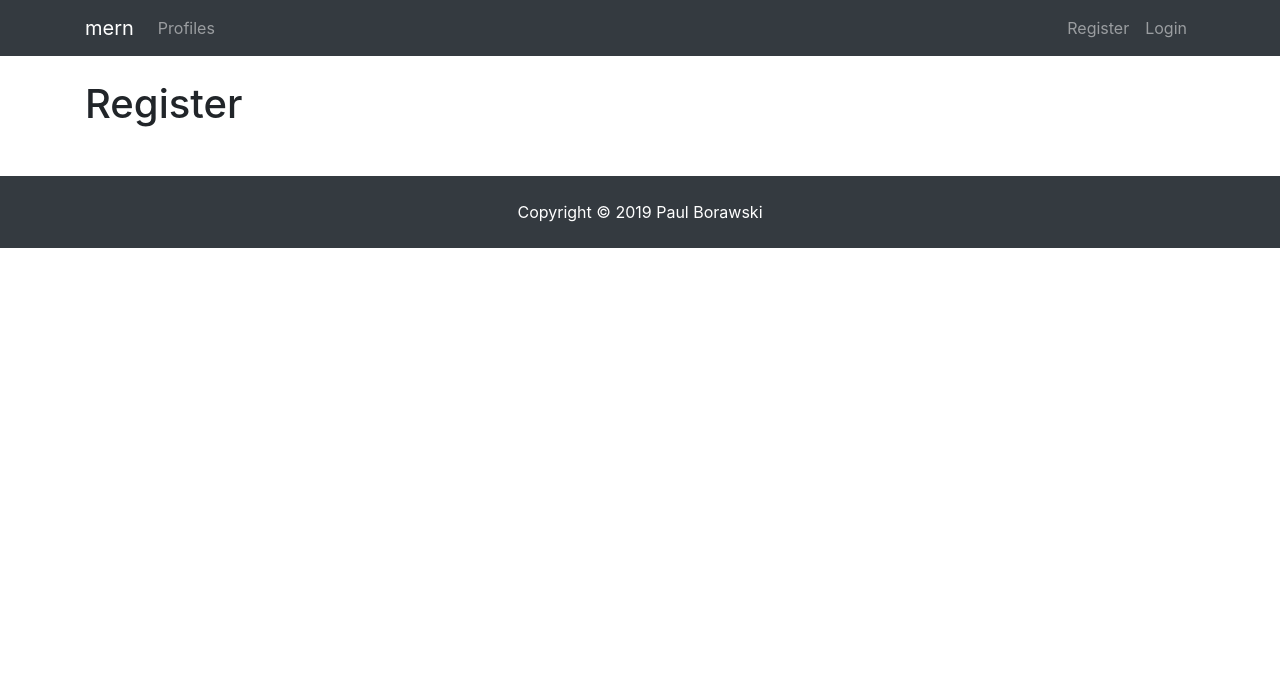
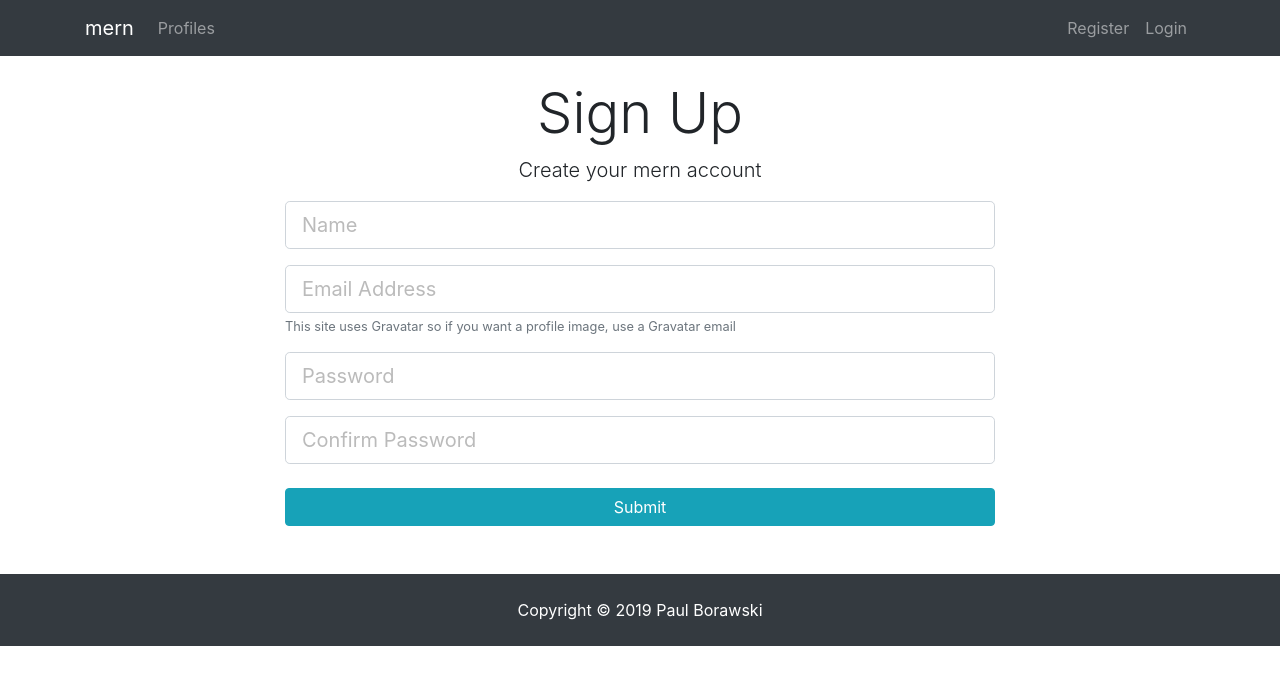
Before and after one commit to iAmNawa/mern, a React (Create React App) app in the folder client/: page /register in a window 1280 px wide. Shown: the top 684 px of the page. Built offline with nearby package versions, Linux system fonts and the light colour scheme.

Commit message:
console.log user

```diff
--- a/client/src/components/auth/Register.js
+++ b/client/src/components/auth/Register.js
@@ -1,10 +1,87 @@
 import React, { Component } from 'react';
 
 class Register extends Component {
+  constructor() {
+    super();
+    this.state = {
+      name: '',
+      email: '',
+      password: '',
+      password2: '',
+      errors: {}
+    }
+  }
+
+  onChange = (e) => {
+    this.setState({[e.target.name]: e.target.value});
+  }
+
+  onSubmit = (e) => {
+    e.preventDefault();
+    const newUser = {
+      name: this.state.name,
+      email: this.state.email,
+      password: this.state.password,
+      password2: this.state.password2
+    }
+    console.log(newUser);
+  }
+
   render() {
     return (
-      <div>
-        <h1>Register</h1>
+      <div className="register">
+        <div className="container">
+          <div className="row">
+            <div className="col-md-8 m-auto">
+              <h1 className="display-4 text-center">Sign Up</h1>
+              <p className="lead text-center">Create your mern account</p>
+              <form onSubmit={this.onSubmit}>
+                <div className="form-group">
+                  <input
+                    type="text"
+                    className="form-control form-control-lg"
+                    placeholder="Name"
+                    name="name"
+                    value={this.state.name}
+                    onChange={this.onChange}
+                  />
+                </div>
+                <div className="form-group">
+                  <input
+                    type="email"
+                    className="form-control form-control-lg"
+                    placeholder="Email Address"
+                    name="email"
+                    value={this.state.email}
+                    onChange={this.onChange}
+                  />
+                  <small className="form-text text-muted">This site uses Gravatar so if you want a profile image, use a Gravatar email</small>
+                </div>
+                <div className="form-group">
+                  <input
+                    type="password"
+                    className="form-control form-control-lg"
+                    placeholder="Password"
+                    name="password"
+                    value={this.state.password}
+                    onChange={this.onChange}
+                  />
+                </div>
+                <div className="form-group">
+                  <input
+                    type="password"
+                    className="form-control form-control-lg"
+                    placeholder="Confirm Password"
+                    name="password2"
+                    value={this.state.password2}
+                    onChange={this.onChange}
+                  />
+                </div>
+                <input type="submit" className="btn btn-info btn-block mt-4" />
+              </form>
+            </div>
+          </div>
+        </div>
       </div>
     );
   }
```
